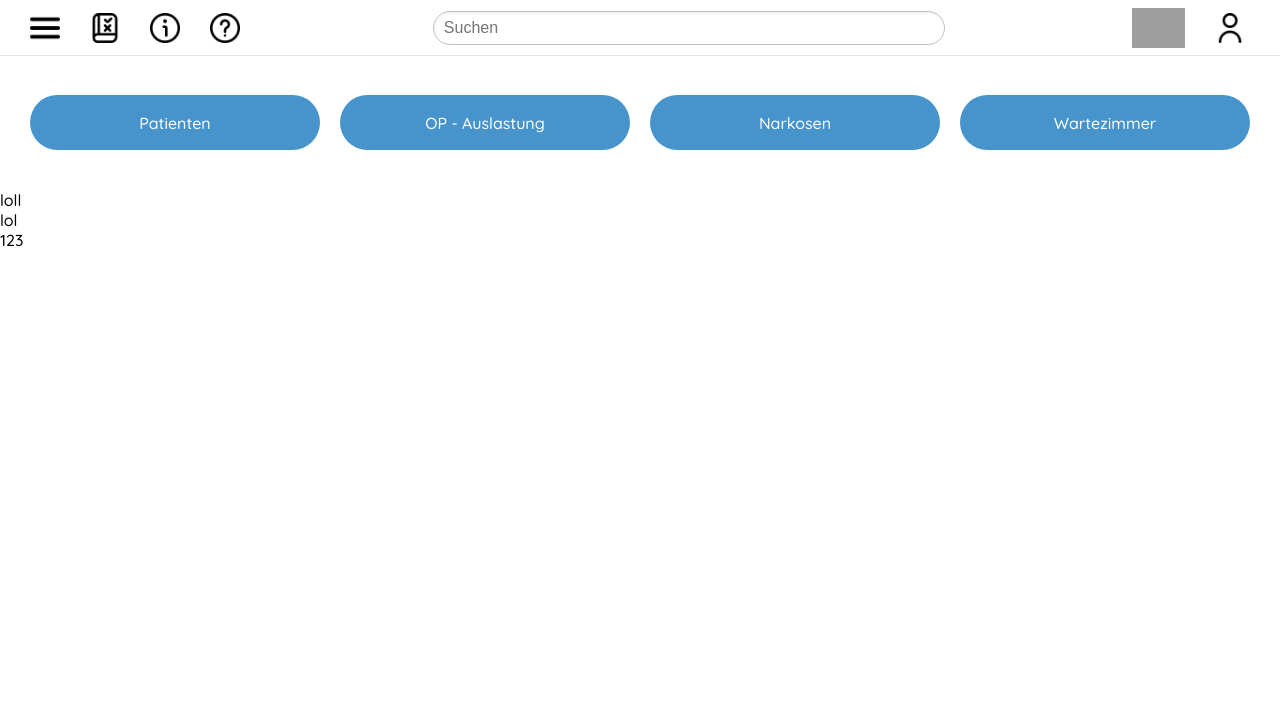
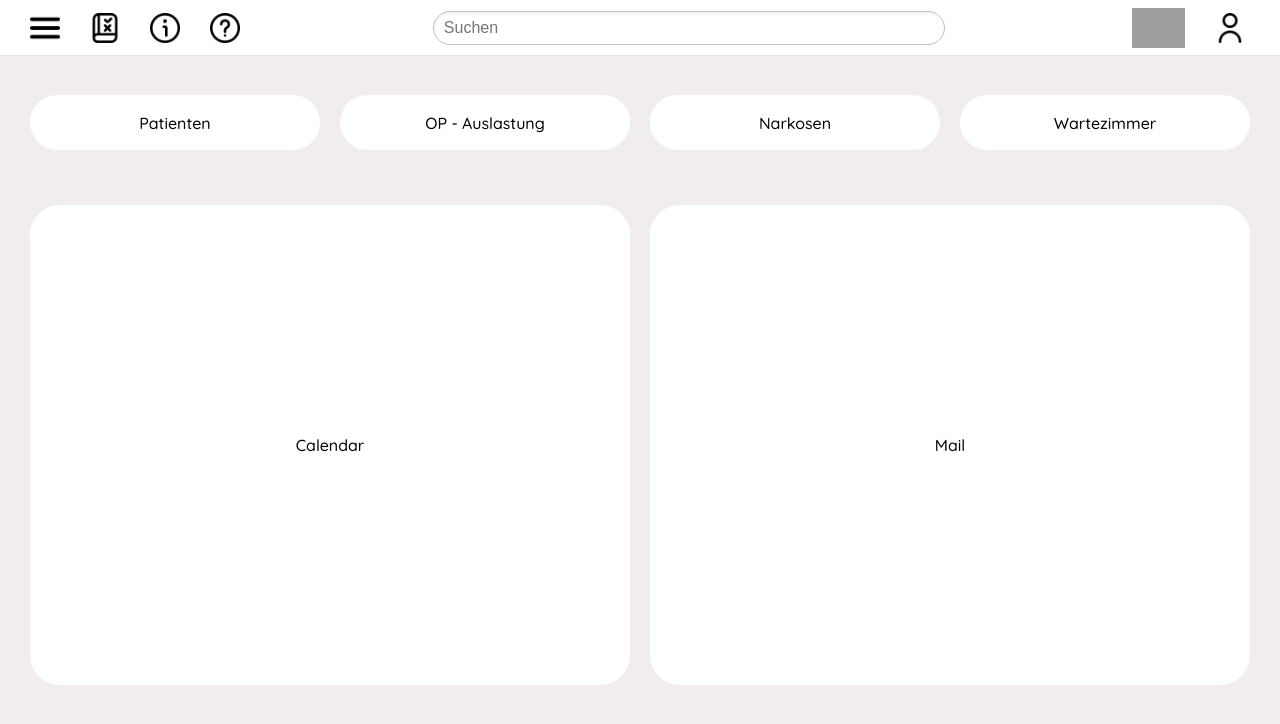
Before and after one commit to AndreNeb/diplomarbeit_fe, a React (Create React App) app: page / in a window 1280 px wide. Shown: the top 724 px of the page. Built offline with nearby package versions, Linux system fonts and the light colour scheme; grey boxes are pictures that could not be loaded.

Commit message:
Added big widgets

```diff
--- a/src/App.jsx
+++ b/src/App.jsx
@@ -40,11 +40,11 @@ function App() {
                 <div className="small-widget">Wartezimmer</div>
             </div>
 
-            <div className="widgets">
-                loll
-                <div className="calendar">lol</div>
+            <div className="big-widgets-general">
 
-                <div className="mail">123</div>
+                <div className="big-widget">Calendar</div>
+
+                <div className="big-widget">Mail</div>
             </div>
             </body>
         </>
--- a/src/stylesheets/general/general.css
+++ b/src/stylesheets/general/general.css
@@ -7,6 +7,7 @@ div {
 
 body {
     margin-top: 95px;
+    background-color: #f1eded;
 }
 button {
     font-family: "Quicksand", sans-serif, Arial;
--- a/src/stylesheets/homepage-widgets/big-widgets.css
+++ b/src/stylesheets/homepage-widgets/big-widgets.css
@@ -10,8 +10,8 @@
 
 .big-widget {
     display: flex;
-    background-color: #4794cd;
-    color: white;
+    background-color: white;
+    color: black;
     border-radius: 30px;
     align-items: center;
     justify-content: center;
@@ -19,3 +19,7 @@
     height: 60vh;
     cursor: pointer;
 }
+
+.big-widget:hover {
+
+}
--- a/src/stylesheets/homepage-widgets/small-widgets.css
+++ b/src/stylesheets/homepage-widgets/small-widgets.css
@@ -14,8 +14,9 @@
 
 .small-widget {
     display: flex;
-    background-color: #4794cd;
-    color: white;
+    border-width: 1px;
+    background-color: white;
+    color: black;
     border-radius: 30px;
     align-items: center;
     justify-content: center;
```
